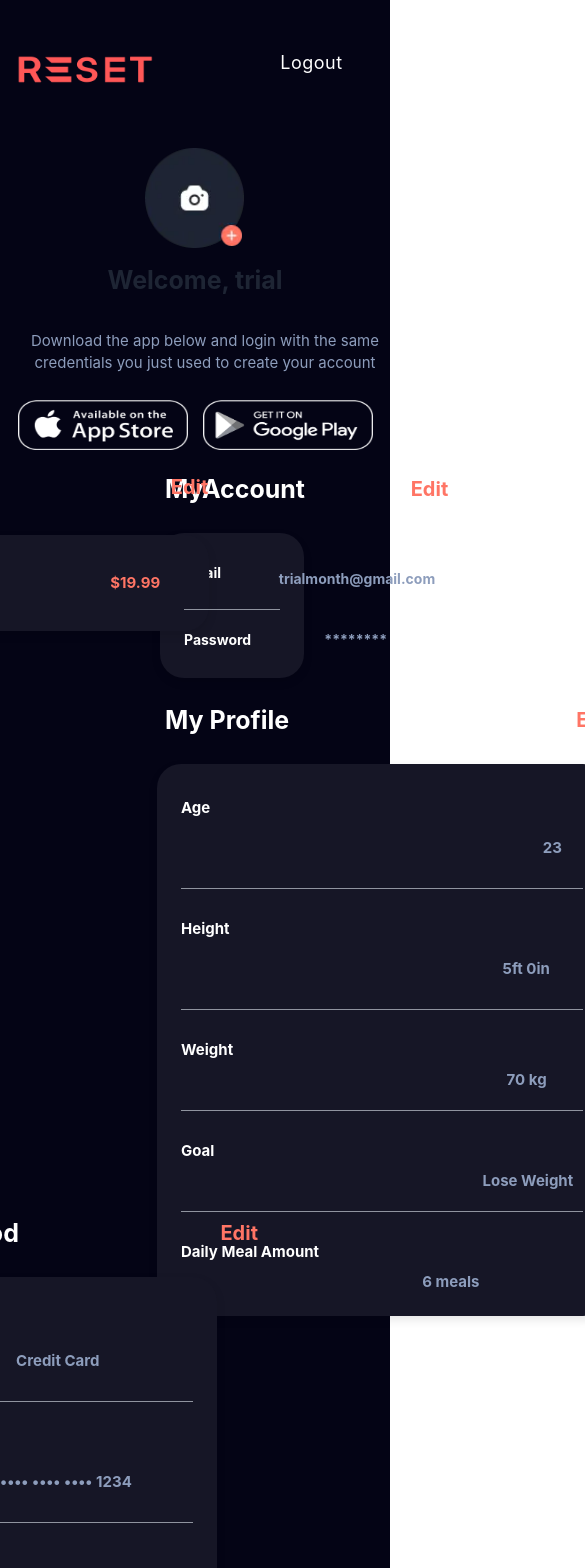
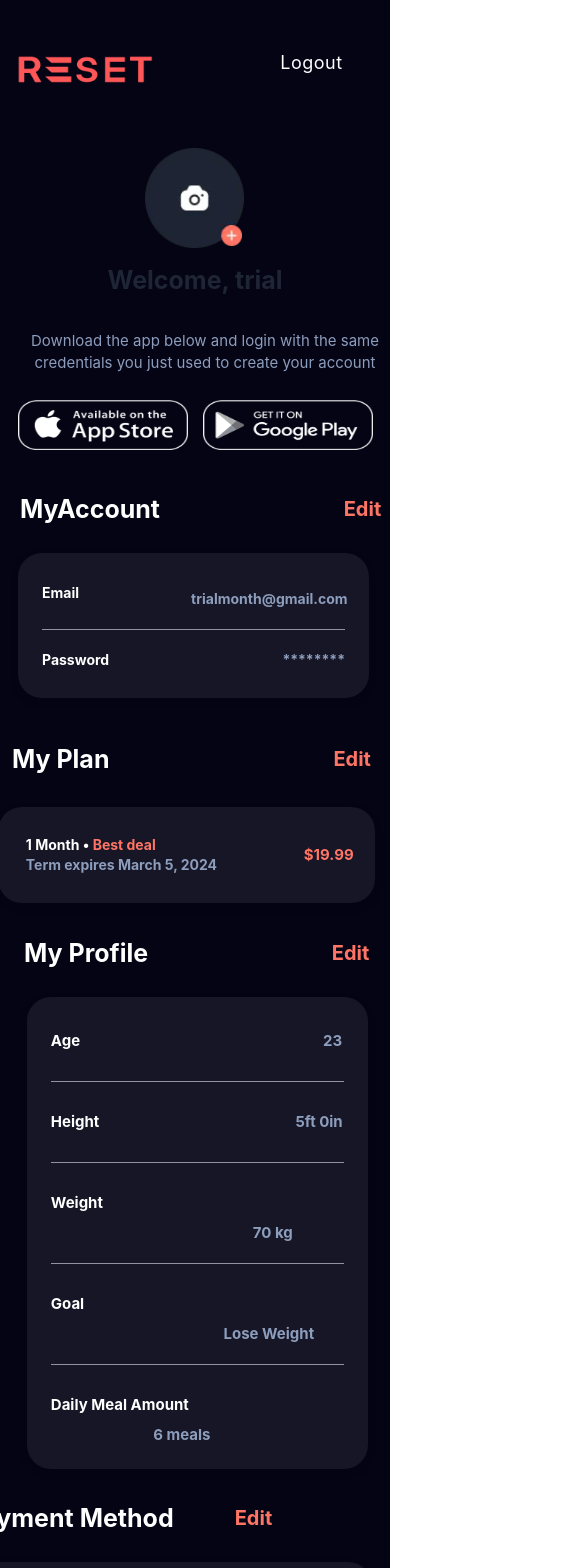
Before and after one commit to abubakrsaddique/Reset-app, a React (Create React App) app: page /dashboard in a window 390 px wide. Shown: the top 1568 px of the page, 585 px wide, since content can reach past the window. Built offline with nearby package versions, Linux system fonts and the light colour scheme.

Commit message:
20th commit

```diff
--- a/src/Components/Dashboard/Dashboard.jsx
+++ b/src/Components/Dashboard/Dashboard.jsx
@@ -39,7 +39,7 @@ function Dashboard() {
   };
 
   return (
-    <div style={{ backgroundColor: "rgb(4,4,21)", height: "200vh" }}>
+    <div style={{ backgroundColor: "rgb(4,4,21)", height: "fit-content" }}>
       <main>
         <Flex
           justify="space-between"
@@ -129,18 +129,17 @@ function Dashboard() {
         <section>
           <Box>
             <Flex
+              className="section-1-flex s-1-f"
               justify="between"
               alignItems="center"
               w="full"
-              gap="23%"
-              marginTop="5%"
             >
               <Text
+                className="myaccount my-account"
                 fontSize="25px"
                 fontWeight="bold"
                 lineHeight="6"
                 color="white"
-                marginLeft="165px"
               >
                 MyAccount
               </Text>
@@ -160,8 +159,7 @@ function Dashboard() {
               </div>
             </Flex>
             <Box
-              marginLeft="160px"
-              width="37%"
+              className="my-account-box-detail my-a-b-d"
               height="145px"
               bg="rgb(22,22,38)"
               rounded="24px"
@@ -179,11 +177,11 @@ function Dashboard() {
                   Email
                 </Text>
                 <Text
+                  className="my-account-email my-account-email-mb"
                   fontSize="sm"
                   fontWeight="bold"
                   lineHeight="5"
                   color="rgb(141,157,188)"
-                  marginLeft="60%"
                   paddingTop="12px"
                 >
                   trialmonth@gmail.com
@@ -200,7 +198,7 @@ function Dashboard() {
                   Password
                 </Text>
                 <Text
-                  className="password"
+                  className="password password-mb"
                   fontSize="sm"
                   fontWeight="bold"
                   lineHeight="5"
@@ -214,13 +212,17 @@ function Dashboard() {
         </section>
         <section className="myplan">
           <Box>
-            <Flex justify="between" alignItems="center" gap="128%">
+            <Flex
+              justify="between"
+              alignItems="center"
+              className="myplan-flex myplan-flex-mb"
+            >
               <Text
+                className="myplan-heading myplan-heading-mb"
                 fontSize="25px"
                 fontWeight="bold"
                 lineHeight="6"
                 color="white"
-                marginLeft="-140%"
               >
                 My Plan
               </Text>
@@ -238,7 +240,7 @@ function Dashboard() {
               </Button>
             </Flex>
             <Box
-              className="plan-box"
+              className="plan-box plan-box-mb"
               bg="rgb(22,22,38)"
               rounded="24px"
               p="7"
@@ -260,6 +262,7 @@ function Dashboard() {
                   </span>
                 </Text>
                 <Text
+                  className="plan-box-value-mb"
                   gap="10px"
                   fontSize="15px"
                   fontWeight="bold"
@@ -273,14 +276,20 @@ function Dashboard() {
           </Box>
         </section>
         <section>
-          <Box py="6" px="4">
+          <Box py="6" px="4" className="section-profile">
             <Flex marginLeft="141px">
-              <Box maxW="530px" w="100%" minW="450px" minH="450px">
+              <Box
+                maxW="530px"
+                w="100%"
+                minH="450px"
+                className="my-profile-box-width  my-profile-box-width-mob"
+              >
                 <Flex
                   justify="between"
                   alignItems="center"
                   marginTop="10%"
                   whiteSpace="nowrap"
+                  className="my-profile-flex"
                 >
                   <Text
                     fontSize="25px"
@@ -292,6 +301,7 @@ function Dashboard() {
                     My Profile
                   </Text>
                   <Button
+                    className="my-profile-edit-btn my-profile-edit-btn-mb "
                     type="button"
                     color="rgb(255,117,101)"
                     fontSize="20px"
@@ -299,7 +309,6 @@ function Dashboard() {
                     lineHeight="6"
                     bg="none"
                     _hover="none"
-                    marginLeft="63.5%"
                     cursor="pointer"
                     onClick={onOpen}
                   >
@@ -307,6 +316,7 @@ function Dashboard() {
                   </Button>
                 </Flex>
                 <Box
+                  className="my-profile-detail-box"
                   bg="rgb(22,22,38)"
                   rounded="24px"
                   p="6"
@@ -340,7 +350,7 @@ function Dashboard() {
                       color="rgb(141,157,188)"
                       paddingTop="10px"
                       paddingBottom="10px"
-                      className="age"
+                      className="age age-mb"
                     >
                       23
                     </Text>
@@ -364,7 +374,7 @@ function Dashboard() {
                       color="rgb(141,157,188)"
                       paddingTop="10px"
                       paddingBottom="10px"
-                      className="Height"
+                      className="Height Height-mb"
                     >
                       5ft 0in
                     </Text>
@@ -386,7 +396,7 @@ function Dashboard() {
                       lineHeight="5"
                       color="rgb(141,157,188)"
                       paddingTop="10px"
-                      className="Weight"
+                      className="Weight Weight-mb"
                     >
                       70 kg
                     </Text>
@@ -408,7 +418,7 @@ function Dashboard() {
                       lineHeight="5"
                       color="rgb(141,157,188)"
                       paddingTop="10px"
-                      className="Goal"
+                      className="Goal Goal-mb"
                     >
                       Lose Weight
                     </Text>
@@ -430,7 +440,7 @@ function Dashboard() {
                       lineHeight="5"
                       color="rgb(141,157,188)"
                       paddingTop="10px"
-                      className="Amount"
+                      className="Amount Amount-mb"
                     >
                       6 meals
                     </Text>
@@ -443,12 +453,18 @@ function Dashboard() {
         <section className="my-payment-method">
           <Box py="6" px="4" marginTop="-37%">
             <Flex justifyContent="flex-end" marginTop="-2%" marginRight="157px">
-              <Box maxW="510px" w="100%" minW="450px" minH="450px">
+              <Box
+                maxW="510px"
+                w="100%"
+                minW="450px"
+                minH="450px"
+                className="my-payment-method-box-width my-payment-method-box-width-mb"
+              >
                 <Flex
                   justify="between"
                   alignItems="center"
                   whiteSpace="nowrap"
-                  gap="44.5%"
+                  className="my-payment-method-flex my-payment-method-flex-mb "
                 >
                   <Text
                     fontSize="25px"
@@ -496,7 +512,7 @@ function Dashboard() {
                       color="rgb(141,157,188)"
                       paddingTop="10px"
                       paddingBottom="10px"
-                      className="Credit"
+                      className="Credit Credit-mb"
                     >
                       Credit Card
                     </Text>
@@ -520,7 +536,7 @@ function Dashboard() {
                       color="rgb(141,157,188)"
                       paddingTop="10px"
                       paddingBottom="10px"
-                      className="Card"
+                      className="Card Card-mb"
                     >
                       •••• •••• •••• 1234
                     </Text>
@@ -544,7 +560,7 @@ function Dashboard() {
                       color="rgb(141,157,188)"
                       paddingTop="10px"
                       paddingBottom="10px"
-                      className="Expiry"
+                      className="Expiry Expiry-mb"
                     >
                       01/2000
                     </Text>
@@ -568,7 +584,7 @@ function Dashboard() {
                       color="rgb(141,157,188)"
                       paddingTop="10px"
                       paddingBottom="10px"
-                      className="Email-Card"
+                      className="Email-Card Email-Card-mb"
                     >
                       trialmonth@gmail.com
                     </Text>
--- a/src/Components/Dashboard/dashboard.css
+++ b/src/Components/Dashboard/dashboard.css
@@ -1,5 +1,8 @@
 .password {
   margin-left: 76%;
+}
+.my-profile-box-width {
+  min-width: 450px;
 }
 .myplan {
   display: flex;
@@ -37,3 +40,135 @@
 .Email-Card {
   margin-left: 56%;
 }
+.section-1-flex {
+  gap: 23%;
+  margin-top: 5%;
+}
+.my-account {
+  margin-left: 165px;
+}
+.my-account-box-detail {
+  margin-left: 165px;
+  width: 37%;
+}
+.my-account-email {
+  margin-left: 60%;
+}
+.myplan-flex {
+  gap: 128%;
+}
+.myplan-heading {
+  margin-left: -140%;
+}
+.my-profile-edit-btn {
+  margin-left: 63.5%;
+}
+.my-payment-method-flex {
+  gap: 44.5%;
+}
+.my-payment-method-box-width {
+  min-width: 450px;
+}
+
+@media only screen and (max-width: 768px) {
+  /* My Account */
+  .s-1-f {
+    gap: 43%;
+    margin-top: 10%;
+  }
+  .myaccount {
+    margin-left: 20px;
+  }
+  .my-a-b-d {
+    margin-left: 18px;
+    width: 90%;
+  }
+  .my-account-email-mb {
+    margin-left: 37%;
+  }
+  .password-mb {
+    margin-left: auto;
+  }
+
+  /* My Plan */
+
+  .myplan-flex-mb {
+    gap: 70%;
+    margin-top: 85%;
+  }
+  .myplan-heading-mb {
+    margin-left: -81px;
+  }
+
+  .plan-box-mb {
+    width: 127%;
+    margin-left: -32%;
+    text-wrap: nowrap;
+  }
+  .plan-box-value-mb {
+    margin-left: -18%;
+  }
+
+  /* My Profile */
+  .section-profile {
+    margin-top: -4%;
+  }
+  .my-profile-flex {
+    margin-left: -141px;
+  }
+  .my-profile-edit-btn-mb {
+    margin-left: 50%;
+  }
+
+  .my-profile-box {
+    width: 79%;
+    margin-left: auto;
+    margin-right: auto;
+  }
+  .my-profile-detail-box {
+    width: 157%;
+    margin-left: -60%;
+  }
+  .age-mb {
+    margin-left: 83%;
+  }
+  .Height-mb {
+    margin-left: 67%;
+  }
+  .Weight-mb {
+    margin-left: 69%;
+  }
+  .Goal-mb {
+    margin-left: 59%;
+  }
+  .Amount-mb {
+    margin-left: 35%;
+  }
+  .my-profile-box-width-mob {
+    min-width: 100%;
+  }
+
+  /* My Payment */
+  .my-payment-method {
+    margin-top: 34%;
+  }
+  .my-payment-method-flex {
+    gap: 10%;
+  }
+  .my-payment-method-box-width-mb {
+    min-width: 172%;
+    margin-right: -77%;
+  }
+  .Credit-mb {
+    margin-left: 32%;
+  }
+  .Card-mb {
+    margin-left: 26%;
+  }
+  .Expiry-mb {
+    margin-left: 52%;
+  }
+  .Email-Card-mb {
+    margin-left: 32%;
+  }
+}
--- a/src/Components/login/login.css
+++ b/src/Components/login/login.css
@@ -25,7 +25,7 @@
 
 @media only screen and (max-width: 768px) {
   .mobile-view-top {
-    height: 50vh;
+    height: fit-content;
   }
   .mob-img2 {
     margin-top: 6%;
@@ -42,8 +42,8 @@
     margin-bottom: -20%;
   }
   .mobile-view-bottom {
-    height: 70vh;
-    margin-top: 67%;
+    height: fit-content;
+    margin-top: 55%;
     margin-left: -100%;
   }
   .log-in {
```
Also changed, not shown: src/Components/Signup/Signup.jsx (+28 -14 lines), src/Components/Signup/signup.css (+54 -2 lines).
